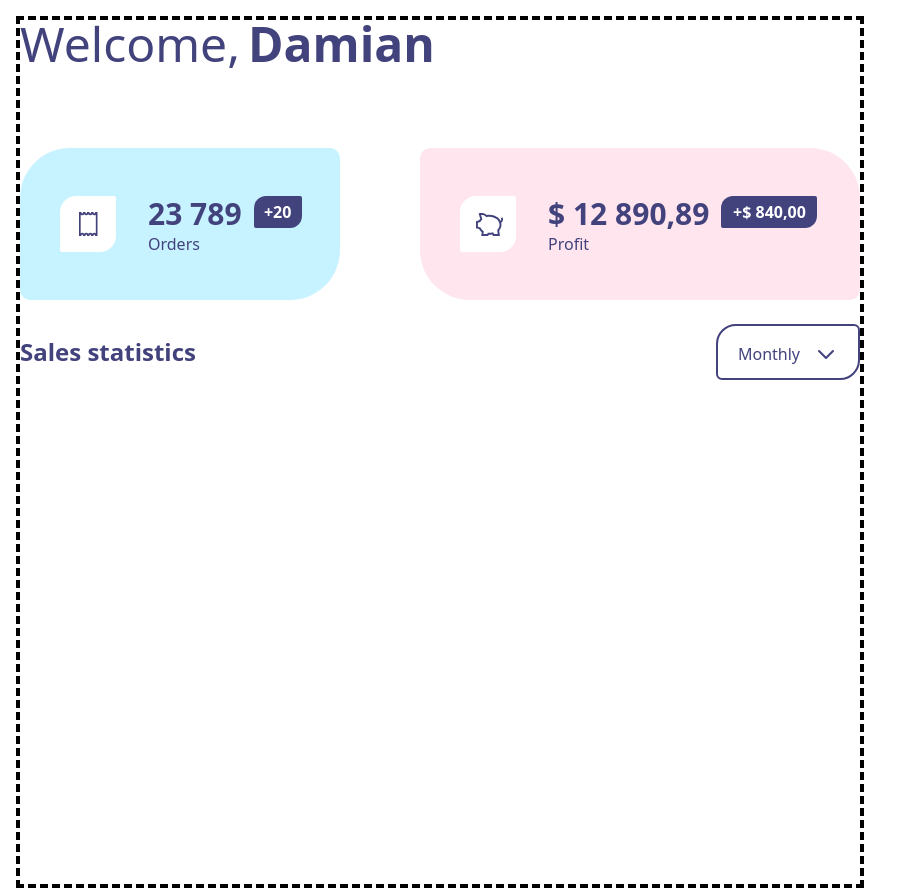
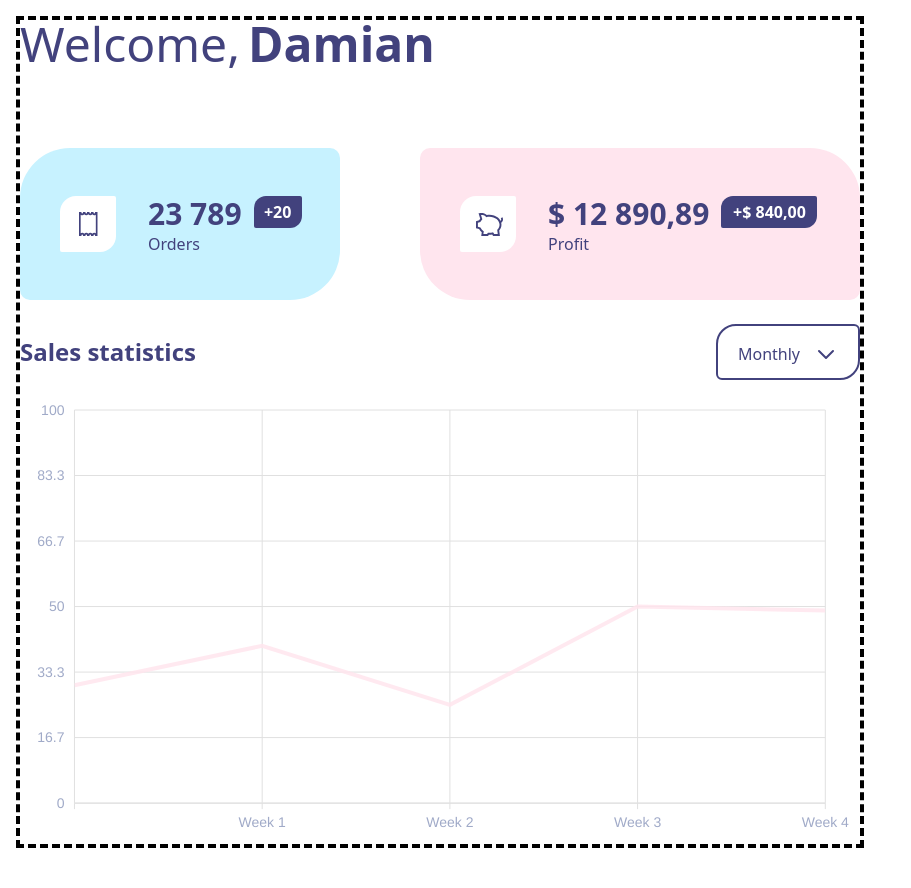
Before and after one commit to gajrajgchouhan/EcommerceDashboard, a React (Create React App) app: page / in a window 1280 px wide. Shown: the whole page, without its empty margins (0-911 px from the left). After the commit the page ends 864 px from the top, so only its background shows below. Built offline with nearby package versions, Linux system fonts and the light colour scheme.

Commit message:
Added graph in dashboard component.

```diff
--- a/package.json
+++ b/package.json
@@ -7,7 +7,9 @@
     "@testing-library/jest-dom": "^4.2.4",
     "@testing-library/react": "^9.5.0",
     "@testing-library/user-event": "^7.2.1",
+    "apexcharts": "^3.33.0",
     "react": "^17.0.2",
+    "react-apexcharts": "^1.3.9",
     "react-dom": "^17.0.2",
     "react-redux": "^7.2.6",
     "react-scripts": "5.0.0"
--- a/src/components/dashboard/left.js
+++ b/src/components/dashboard/left.js
@@ -3,8 +3,80 @@ import {
     PiggyBankIcon,
     ChevronDown,
 } from "../../assets/svgs/index";
+import Chart from "react-apexcharts";
 
 const Left = () => {
+    const optionsMixedChart = {
+        chart: {
+            toolbar: {
+                show: false,
+            },
+            background: "white",
+            curve: "smooth",
+        },
+        stroke: {
+            width: 4,
+            colors: "#FFE5EE",
+            strokeColors: "#5840BB",
+        },
+        markers: {
+            size: 8,
+            color: "#5840BB",
+        },
+        xaxis: {
+            categories: ["", "Week 1", "Week 2", "Week 3", "Week 4"],
+            labels: {
+                style: {
+                    fontSize: "14px",
+                    fontWeight: "500",
+                    colors: "#A0AAC8",
+                },
+            },
+        },
+        grid: {
+            // row: { colors: "#F3F6FF" },
+            // column: { colors: "#F3F6FF" },
+            xaxis: {
+                lines: {
+                    show: true,
+                },
+            },
+            yaxis: {
+                lines: {
+                    show: true,
+                },
+            },
+        },
+        markers: {
+            size: 6,
+            strokeWidth: 3,
+            fillOpacity: 0,
+            strokeOpacity: 0,
+            hover: {
+                size: 8,
+            },
+        },
+        yaxis: {
+            tickAmount: 6,
+            min: 0,
+            max: 100,
+            labels: {
+                style: {
+                    fontSize: "14px",
+                    fontWeight: "500",
+                    colors: "#A0AAC8",
+                },
+            },
+        },
+    };
+    const seriesMixedChart = [
+        {
+            name: "series-1",
+            type: "line",
+            data: [30, 40, 25, 50, 49],
+        },
+    ];
+
     return (
         <div className="flex flex-col w-[53rem] text-[#42427D] border-dashed border-black border-4 m-4">
             <div className="text-5xl flex mb-14">
@@ -60,7 +132,15 @@ const Left = () => {
                         <span>Monthly</span> <ChevronDown />
                     </div>
                 </div>
-                <div className="h-[29rem] w-100 mt-10 "></div>
+                <div className="h-[29rem] w-100">
+                    <Chart
+                        options={optionsMixedChart}
+                        series={seriesMixedChart}
+                        type="line"
+                        width="100%"
+                        height="100%"
+                    />
+                </div>
             </div>
         </div>
     );
```
Also changed, not shown: 1 other file (tests, documents, lock files or other folders).
